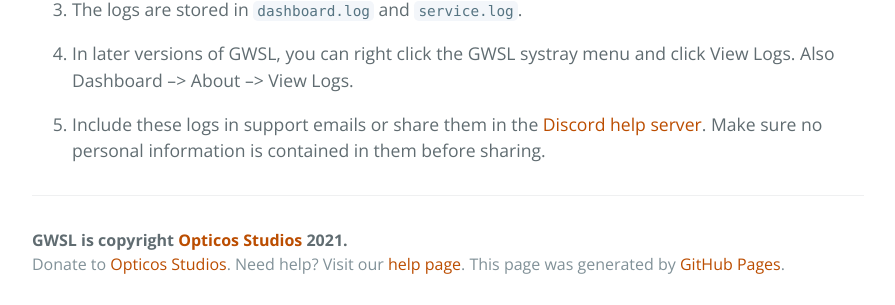
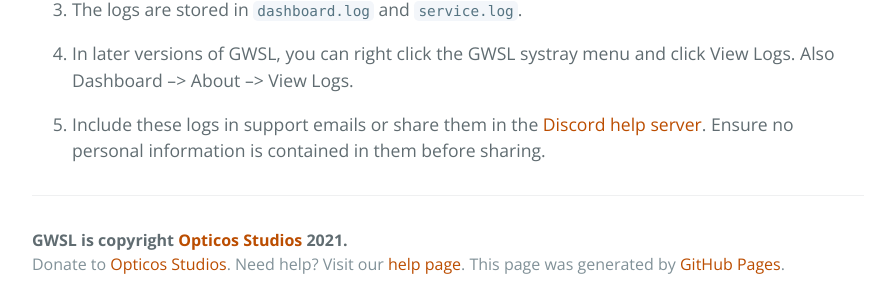
Before and after one commit to Opticos/gwsl, a Jekyll site: the page built from help.md, in a window 1280 px wide. Shown: the part 1497-1802 px from the top of the page, without its empty margins (192-1087 px from the left). Built offline with Jekyll 4.4.1, drawn with Linux system fonts in a browser that asks for light colours; the repository's description, which GitHub fills in, is left out.

Commit message:
Update help.md

```diff
--- a/help.md
+++ b/help.md
@@ -38,4 +38,4 @@ Note: Before asking your question, please make sure it has not been answered hig
 
 4.  In later versions of GWSL, you can right click the GWSL systray menu and click View Logs. Also Dashboard --> About --> View Logs.
 
-5.  Include these logs in support emails or share them in the [Discord help server](https://discord.gg/VkvNgkH). Make sure no personal information is contained in them before sharing.
+5.  Include these logs in support emails or share them in the [Discord help server](https://discord.gg/VkvNgkH). Ensure no personal information is contained in them before sharing.
```
